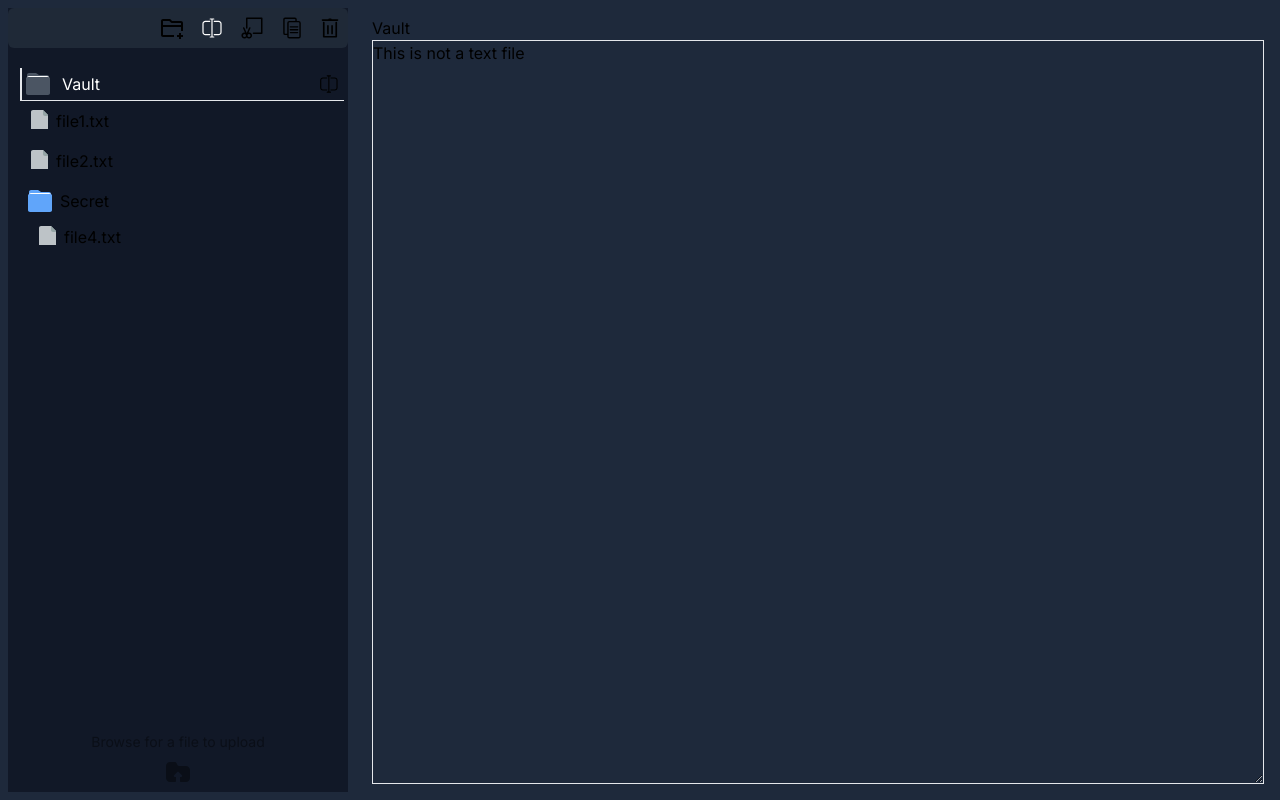
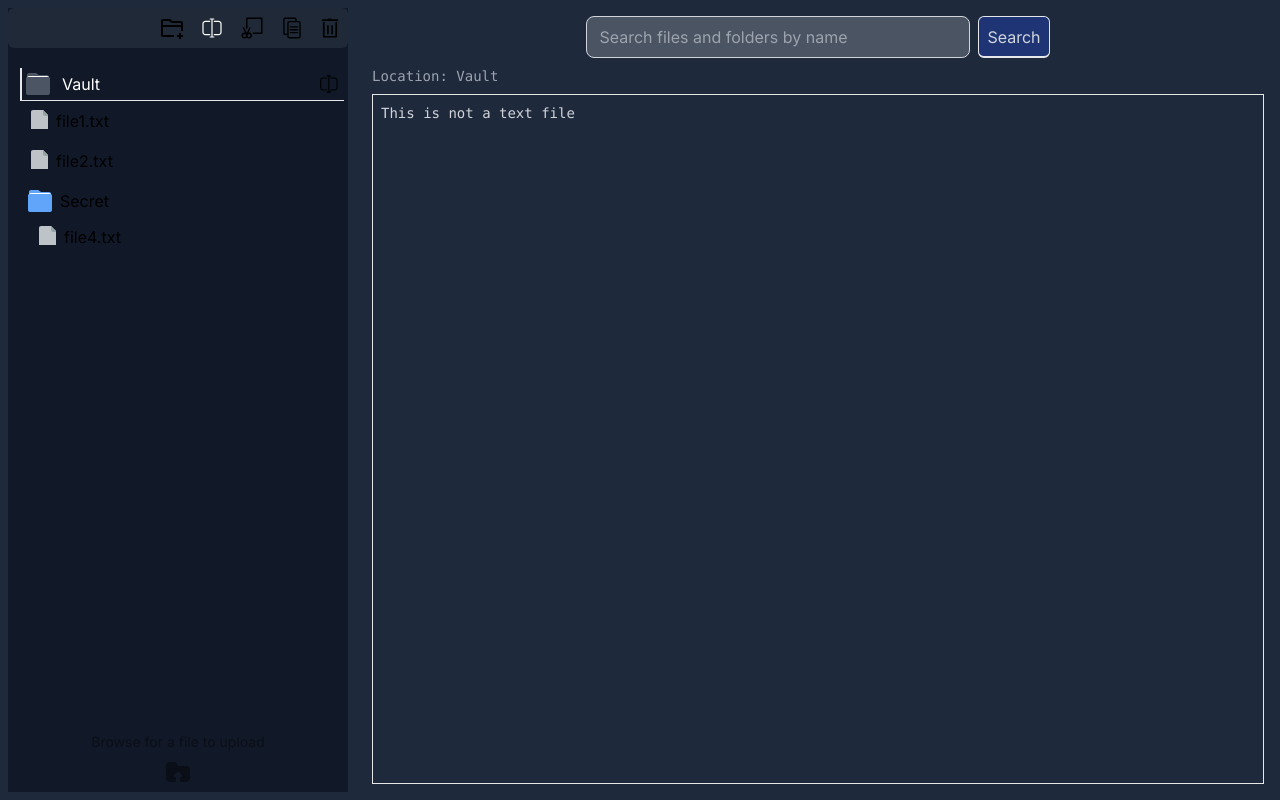
Before and after one commit to Madeeha-Anjum/matrix, a Next.js app: page /vault in a window 1280 px wide. Built offline with nearby package versions, Linux system fonts and the light colour scheme.

Commit message:
Search UI :rocket:

```diff
--- a/app/components/Explorer/Rename.tsx
+++ b/app/components/Explorer/Rename.tsx
@@ -1,7 +1,8 @@
 import classnames from 'classnames'
-import React, { use, useContext, useEffect, useState } from 'react'
-import Icon from '../icons/icons'
+import React, { useContext, useEffect, useState } from 'react'
+import Icon from '@/app/components/icons/icons'
 import { ExplorerContext } from '@/app/store/ExplorerContext'
+import Button from '@/app/components/ui/Button'
 
 type Props = {}
 
@@ -63,13 +64,9 @@ const Rename: React.FC<Props> = () => {
                 className='border border-gray-400 rounded-md w-full'
               />
             </div>
-
-            <button
-              className='bg-blue-600 w-full text-white rounded-md p-1 mt-2'
-              type='submit'
-            >
+            <Button className='bg-blue-800 p-1 mt-2' type='submit'>
               Rename
-            </button>
+            </Button>
           </form>
         </div>
       </div>
--- /dev/null
+++ b/app/components/Search/Search.tsx
@@ -0,0 +1,30 @@
+import React, { useState } from 'react'
+import Button from '@/app/components/ui/Button'
+
+type Props = {}
+
+const Search: React.FC<Props> = () => {
+  const [search, setSearch] = useState('')
+
+  const searchSubmitHandler = (e: React.FormEvent<HTMLFormElement>) => {
+    e.preventDefault()
+    console.log(search)
+  }
+  return (
+    <form
+      className='flex items-center justify-center space-x-2'
+      onSubmit={(e) => searchSubmitHandler(e)}
+    >
+      <input
+        type='text'
+        value={search}
+        onChange={(e) => setSearch(e.target.value)}
+        placeholder='Search files and folders by name'
+        className='py-2 px-3 rounded-lg border border-gray-300 focus:outline-none focus:ring focus:ring-gray-800backdrop-blur-lg bg-white/20 text-gray-300 max-w-full w-96'
+      />
+      <Button type='submit'>Search</Button>
+    </form>
+  )
+}
+
+export default Search
--- /dev/null
+++ b/app/components/ui/Button.tsx
@@ -0,0 +1,31 @@
+'use client'
+import React from 'react'
+import classnames from 'classnames'
+
+type Props = {
+  children?: React.ReactNode
+  className?: string
+  type?: 'button' | 'submit' | 'reset'
+  onClick?: (event: React.MouseEvent<HTMLButtonElement>) => void
+}
+const Click: React.FC<Props> = ({
+  children,
+  className = '',
+  type,
+  onClick,
+}) => {
+  return (
+    <button
+      className={classnames(
+        'border-b-2 border  px-2 bg-blue-800/50 text-gray-300  rounded-md  h-full active:border-b active:scale-95',
+        className
+      )}
+      type={type || 'button'}
+      onClick={onClick}
+    >
+      {children}
+    </button>
+  )
+}
+
+export default Click
--- a/app/vault/page.tsx
+++ b/app/vault/page.tsx
@@ -2,6 +2,7 @@
 import React, { useContext } from 'react'
 import Explorer from '@/app/components/Explorer/Explorer'
 import { ExplorerContext } from '@/app/store/ExplorerContext'
+import Search from '@/app/components/Search/Search'
 
 const Vault: React.FC = () => {
   const { activePath, activeInode } = useContext(ExplorerContext)
@@ -10,14 +11,28 @@ const Vault: React.FC = () => {
     <>
       <Explorer />
       <section className='p-2 bg-[#1e293b] sm:p-4 flex-1 h-full flex flex-col'>
-        <div> {activePath}</div>
+        <Search />
+        <div
+          className='
+          text-sm
+          text-gray-400
+          font-mono
+          flex
+          items-center
+          justify-between
+          my-2
+        '
+        >
+          Location: {activePath}
+        </div>
         <textarea
-          className='bg-inherit break-words flex-1 whitespace-pre-wrap border'
+          className='bg-inherit break-words flex-1 whitespace-pre-wrap text-sm border text-gray-300 font-mono p-2 resize-none outline-none w-full h-full'
           value={
             activeInode.name.includes('.txt')
               ? activeInode.data || ''
               : 'This is not a text file'
           }
+          readOnly
         />
       </section>
     </>
```
